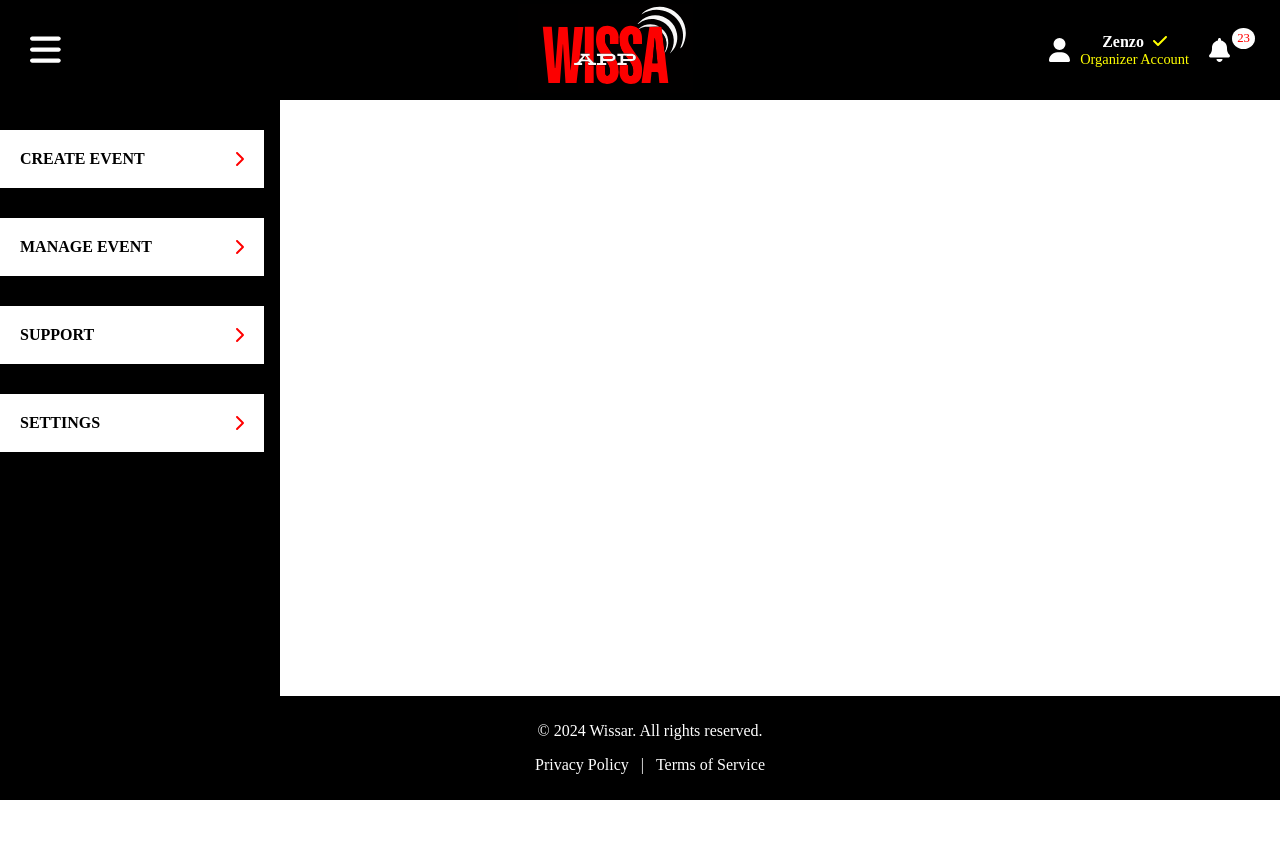
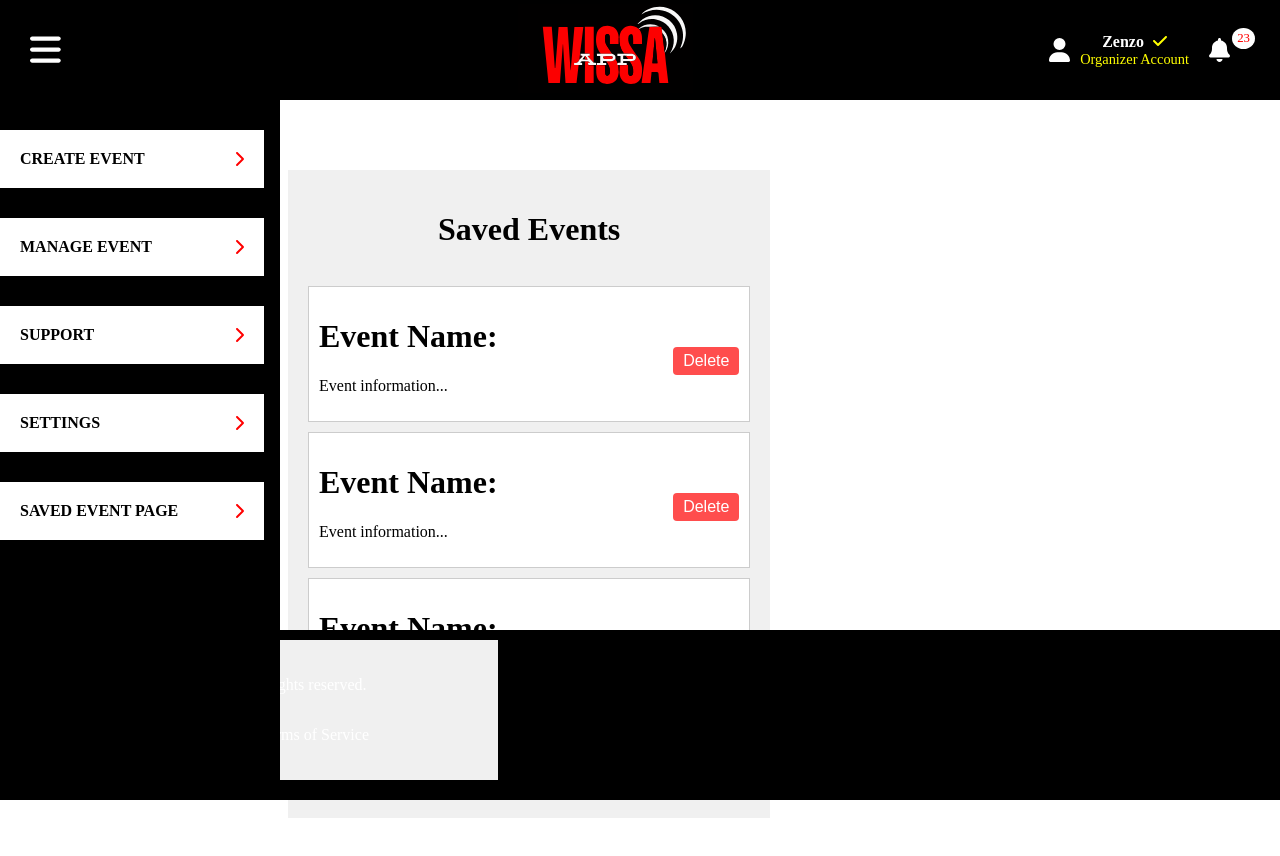
Before and after one commit to FowardPro/wissar_app, a React (Create React App) app: page /SavedEventPage in a window 1280 px wide. Both pictures are taken after a click on the icon 45 px from the left and 50 px from the top of the page. Shown: the top 856 px of the page. Built offline with nearby package versions, Linux system fonts and the light colour scheme.

Commit message:
initial commit

```diff
--- a/package.json
+++ b/package.json
@@ -13,7 +13,7 @@
     "react": "^18.3.1",
     "react-dom": "^18.3.1",
     "react-router-dom": "^6.25.1",
-    "react-scripts": "^3.0.1",
+    "react-scripts": "^5.0.1",
     "web-vitals": "^2.1.4"
   },
   "scripts": {
--- a/src/components/ManageEvent.js
+++ b/src/components/ManageEvent.js
@@ -1,5 +1,6 @@
 import React from 'react';
 import './ManageEvent.css';
+ import { Link } from 'react-router-dom';
 
 const ManageEvent = () => {
     return (
@@ -44,7 +45,10 @@ const ManageEvent = () => {
                     </svg>
                 </div>
             </div>
+            <Link to={'/SavedEventPage'}>
             <button className="saved-events-button">Saved Events</button>
+            </Link>
+
         </div>
         </div>
     );
--- a/src/components/OrganizerAccountDesktop.js
+++ b/src/components/OrganizerAccountDesktop.js
@@ -9,7 +9,7 @@ import Support from '../components/Support';
 import Footer from '../components/Footer';
 import ManageEvent from '../components/ManageEvent';
 import CreateEvent from '../components/CreateEvent';
-
+import SavedEventPage from '../components/SavedEventPage';
 const OrganizerAccountDesktop = () => {
   const [menuOpen, setMenuOpen] = useState(false);
   const [isScrolled, setIsScrolled] = useState(false);
@@ -17,6 +17,7 @@ const OrganizerAccountDesktop = () => {
   const [showSupport, setShowSupport] = useState(false);
   const [showManageEvent, setShowManageEvent] = useState(false);
   const [showCreateEvent,setShowCreateEvent]= useState(false);
+  const [showSavedPageEvent,setShowSavedPageEvent]= useState(false);
 
 
   const toggleMenu = () => {
@@ -25,6 +26,7 @@ const OrganizerAccountDesktop = () => {
     setShowSupport(false);
     setShowManageEvent(false);
     setShowCreateEvent(false);
+    setShowSavedPageEvent(false);
   };
 
   const handleScroll = () => {
@@ -44,6 +46,7 @@ const OrganizerAccountDesktop = () => {
     setMenuOpen(true);
     setShowManageEvent(false);
     setShowCreateEvent(false);
+    setShowSavedPageEvent(false);
   };
 
   const handleSupportClick = () => {
@@ -52,6 +55,7 @@ const OrganizerAccountDesktop = () => {
     setMenuOpen(true);
     setShowManageEvent(false);
     setShowCreateEvent(false);
+    setShowSavedPageEvent(false);
   };
 
   const handleManageEventClick = () => {
@@ -60,6 +64,7 @@ const OrganizerAccountDesktop = () => {
     setMenuOpen(true);
     setShowManageEvent(true);
     setShowCreateEvent(false);
+    setShowSavedPageEvent(false);
   };
 
   const handleCreateEventClick = () => {
@@ -68,8 +73,16 @@ const OrganizerAccountDesktop = () => {
     setMenuOpen(true);
     setShowManageEvent(false);
     setShowCreateEvent(true);
+    setShowSavedPageEvent(false);
   };
-
+  const handleSavedEventPageClick = () => {
+    setShowSupport(false);
+    setShowSettings(false);
+    setMenuOpen(true);
+    setShowManageEvent(false);
+    setShowCreateEvent(false);
+    setShowSavedPageEvent(true);
+  };
   useEffect(() => {
     window.addEventListener('scroll', handleScroll);
     return () => {
@@ -88,6 +101,7 @@ const OrganizerAccountDesktop = () => {
             <Link to="/manageevent" onClick={handleManageEventClick} className="menu-item">MANAGE EVENT <FontAwesomeIcon icon={faChevronRight} className='arrow'/></Link>
             <Link to="/support" onClick={handleSupportClick} className="menu-item">SUPPORT <FontAwesomeIcon icon={faChevronRight} className='arrow'/></Link>
             <Link to="/settings" onClick={handleSettingsClick} className="menu-item">SETTINGS <FontAwesomeIcon icon={faChevronRight} className='arrow'/></Link>
+            <Link to="/SavedEventPage" onClick={handleSavedEventPageClick} className="menu-item">SAVED EVENT PAGE <FontAwesomeIcon icon={faChevronRight} className='arrow'/> </Link>
           </div>
           <div className="logo">
             <img src={LogoSVG} alt="Wissar Logo" className="logo-svg" />
@@ -119,12 +133,16 @@ const OrganizerAccountDesktop = () => {
           :showCreateEvent ? (
             <CreateEvent isScrolled={isScrolled} menuOpen={menuOpen} />
           ) :
+          showSavedPageEvent? (
+            <SavedEventPage isScrolled={isScrolled} menuOpen={menuOpen} />
+          ) :
           (
             <Routes>
               <Route path="/settings" element={<Settings isScrolled={isScrolled} menuOpen={menuOpen} />} />
               <Route path="/support" element={<Support isScrolled={isScrolled} menuOpen={menuOpen} />} />
               <Route path="/manageEvent" element={<ManageEvent isScrolled={isScrolled} menuOpen={menuOpen}  />} />
               <Route path="/createEvent" element={<CreateEvent isScrolled={isScrolled} menuOpen={menuOpen}  />} />
+              <Route path="/SavedEventPage" element={<SavedEventPage isScrolled={isScrolled} menuOpen={menuOpen}  />} />
               {/* Add more routes as needed */}
             </Routes>
           )
--- a/src/components/SavedEventPage.css
+++ b/src/components/SavedEventPage.css
@@ -6,6 +6,11 @@
   display: flex;
   flex-direction: column;
   align-items: center;
+  width: 35%;
+  max-width: 600px;
+  margin-bottom: 10px;
+  /* margin: auto; */
+
 }
 
 .event-list {
@@ -13,6 +18,7 @@
   padding: 0;
   width: 100%;
   max-width: 600px;
+
 }
 
 .event-item {
@@ -21,6 +27,7 @@
   margin-bottom: 10px;
   background-color: #fff;
   position: relative;
+
 }
 
 .delete-button {
--- a/src/components/SavedEventPage.js
+++ b/src/components/SavedEventPage.js
@@ -30,7 +30,7 @@ const SavedEventPage = () => {
       <ul className="event-list">
         {events.map(event => (
             <li key={event.id} className="event-item">
-              <h2>{event.name}</h2>
+              <h1>{event.name}</h1>
               <p>{event.information}</p>
               <button onClick={() => handleDelete(event.id)} className="delete-button">
                 Delete
```
Also changed, not shown: 1 other file (tests, documents, lock files or other folders).
